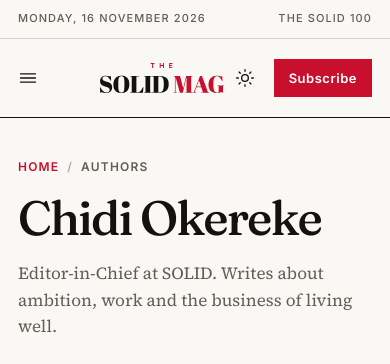
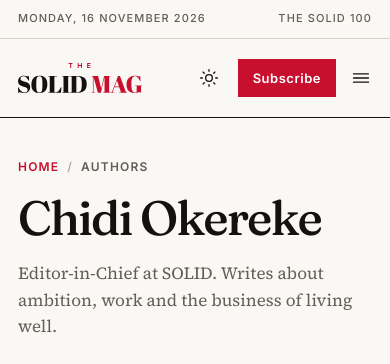
Before and after one commit to Digitalzooks/solid, a PHP site: page /author/chidi-okereke/index.html in a window 390 px wide. Shown: the top 364 px of the page. Run offline with PHP 8.4, Linux system fonts and the light colour scheme.

Commit message:
Design One mobile header: logo left, menu button right
Co-Authored-By: Claude Opus 5.5 <noreply@anthropic.com>

```diff
--- a/sites/one/assets/style.css
+++ b/sites/one/assets/style.css
@@ -512,6 +512,11 @@ i{font-style:italic}
   .top__in{grid-template-columns:1fr auto}
   .mast__menu span{display:none}
   .mast__r .btn{padding:0 14px;min-height:38px}
+  /* mobile: logo left, tools and menu button right */
+  .mast__in{display:flex;align-items:center;gap:4px}
+  .mast .logo{order:-1;margin-right:auto;align-items:flex-start}
+  .mast__r{order:1}.mast__l{order:2;gap:0}
+  .mast__l .mast__menu{order:2;justify-content:center;width:42px;padding:0;margin-right:-10px}
   .cover{grid-template-columns:1fr}
   .cover__img{order:-1}
   .biz,.edit,.convo,.tri{grid-template-columns:1fr}
--- a/src/themes/one.css
+++ b/src/themes/one.css
@@ -220,6 +220,11 @@ i{font-style:italic}
   .top__in{grid-template-columns:1fr auto}
   .mast__menu span{display:none}
   .mast__r .btn{padding:0 14px;min-height:38px}
+  /* mobile: logo left, tools and menu button right */
+  .mast__in{display:flex;align-items:center;gap:4px}
+  .mast .logo{order:-1;margin-right:auto;align-items:flex-start}
+  .mast__r{order:1}.mast__l{order:2;gap:0}
+  .mast__l .mast__menu{order:2;justify-content:center;width:42px;padding:0;margin-right:-10px}
   .cover{grid-template-columns:1fr}
   .cover__img{order:-1}
   .biz,.edit,.convo,.tri{grid-template-columns:1fr}
```
